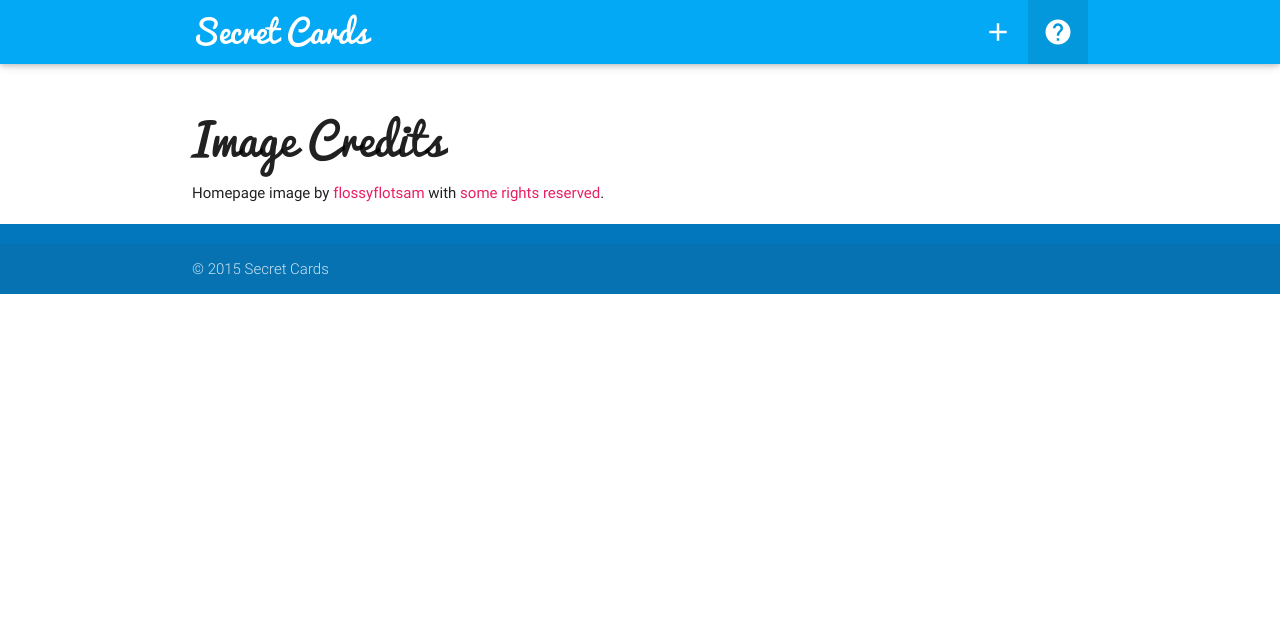
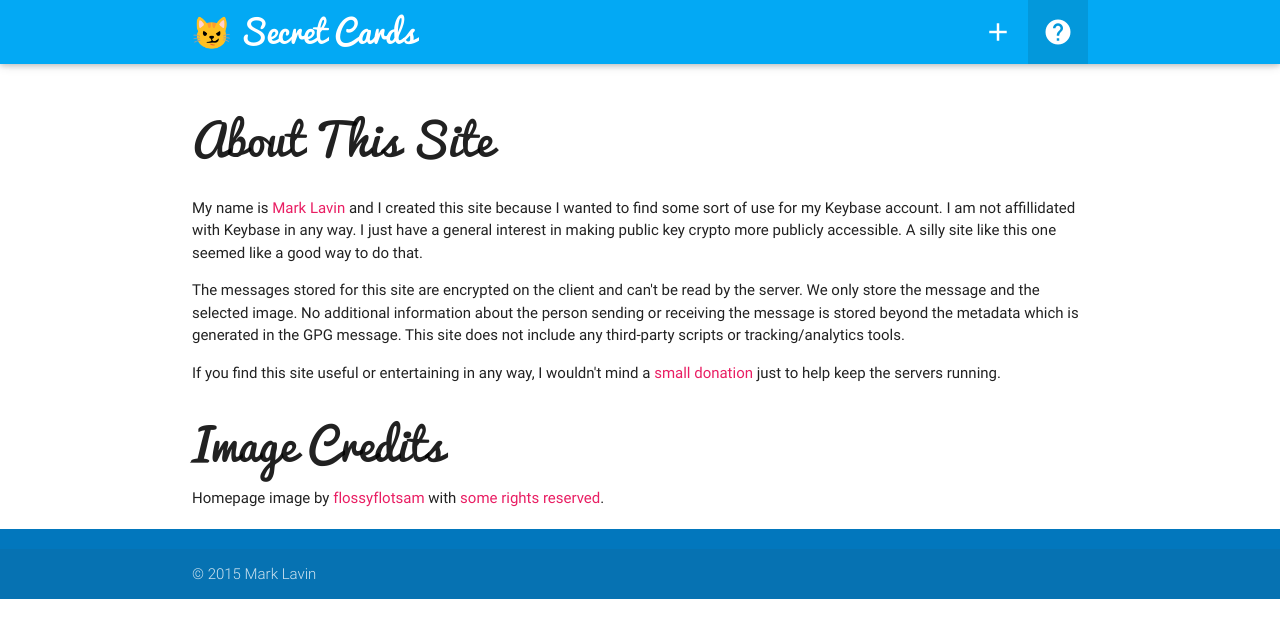
Before and after one commit to mlavin/secretcards, a Django app: template secretcards/templates/about.html in a window 1280 px wide. Shown: the top 638 px of the page. Run offline with Django 3.2, Linux system fonts and the light colour scheme; the template is opened without the code that fills it, so the values that code supplies are empty; some libraries are stand-ins or nearby versions.

Commit message:
More about content and adding favicon.

```diff
--- a/secretcards/templates/about.html
+++ b/secretcards/templates/about.html
@@ -11,6 +11,26 @@
 {% endblock %}
 
 {% block content %}
+<section id="about-us" class="container">
+    <h3>About This Site</h3>
+    <div class="row">
+        <div class="col s12">
+            <p>My name is <a class="pink-text" href="http://mlavin.org">Mark Lavin</a> and I created this
+            site because I wanted to find some sort of use for my Keybase account. I am not affillidated
+            with Keybase in any way. I just have a general interest in making
+            public key crypto more publicly accessible. A silly site like this
+            one seemed like a good way to do that.</p>
+            <p>The messages stored for this site are encrypted on the client and can't be read
+            by the server. We only store the message and the selected image. No additional information
+            about the person sending or receiving the message is stored beyond the metadata
+            which is generated in the GPG message. This site does not include any third-party
+            scripts or tracking/analytics tools.</p>
+            <p>If you find this site useful or entertaining in any way, I wouldn't
+            mind a <a class="pink-text" href="">small donation</a> just to help
+            keep the servers running.</p>
+        </div>
+    </div>
+</section>
 <section id="image-credits" class="container">
     <h3>Image Credits</h3>
     <div class="row">
--- a/secretcards/templates/base.html
+++ b/secretcards/templates/base.html
@@ -5,6 +5,7 @@
     <title>{% block title %}Secret Cards{% endblock %}</title>
     <meta name="viewport" content="width=device-width, initial-scale=1.0">
     {% block extra-meta %}{% endblock %}
+    <link rel="shortcut icon" type="image/x-icon" href="{% static 'favicon.ico' %}">
     <link rel="stylesheet" type="text/css" media="all" href="{% static 'css/fonts.css' %}">
     <link rel="stylesheet" type="text/css" media="all" href="{% static 'libs/materialize.css' %}">
     <link rel="stylesheet" type="text/css" media="all" href="{% static 'css/secretcards.css' %}">
@@ -15,7 +16,7 @@
         <nav class="light-blue">
             <div class="nav-wrapper container">
                 <a href="{% url 'home' %}" class="brand-logo">
-                    Secret Cards
+                   &#128572; Secret Cards
                 </a>
                 <ul class="right hide-on-small-only">
                     {% block nav-items %}
@@ -35,7 +36,7 @@
     <footer class="page-footer light-blue darken-3">
         <div class="footer-copyright">
             <div class="container">
-                &copy; {% now 'Y' %} Secret Cards
+                &copy; {% now 'Y' %} Mark Lavin
             </div>
           </div>
     </footer>
```
Also changed, not shown: secretcards/static/favicon.ico (added).
